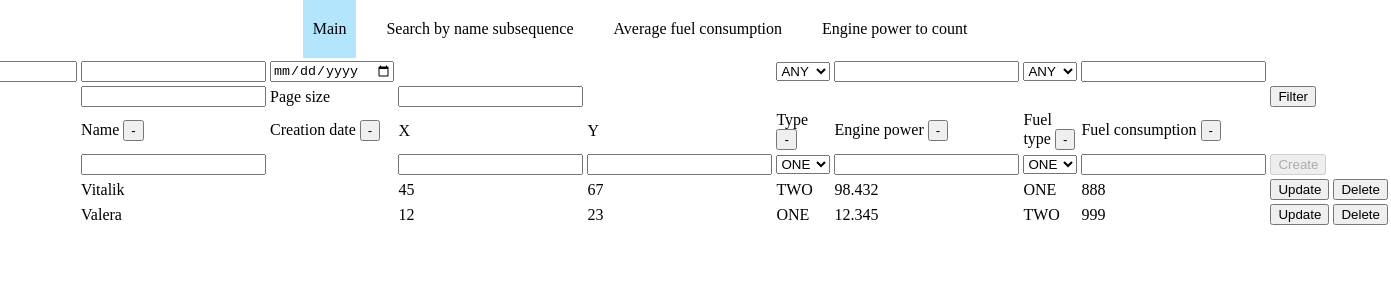
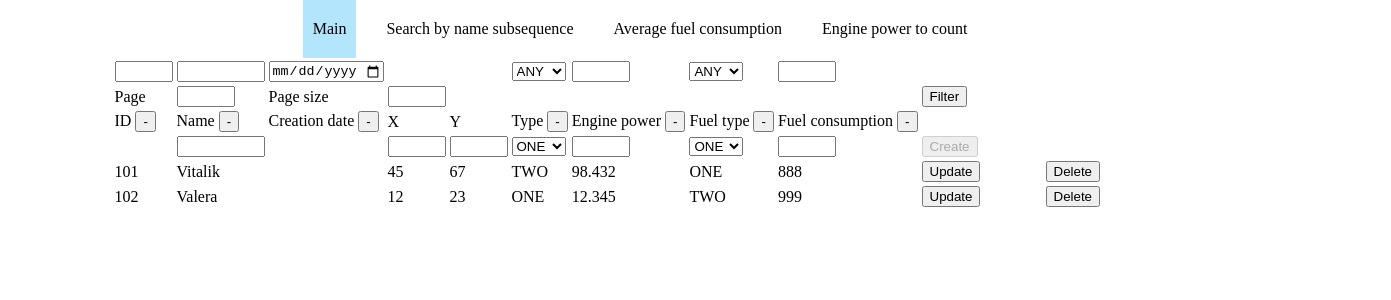
Before and after one commit to soaaa/lab1-front, a React (Create React App) app: page / in a window 1280 px wide. Shown: the top 300 px of the page, 1391 px wide, since content can reach past the window. Built offline with nearby package versions, Linux system fonts and the light colour scheme.

Commit message:
Set up table column widths

```diff
--- a/src/components/CreateItemRow.js
+++ b/src/components/CreateItemRow.js
@@ -62,6 +62,7 @@ class CreateItemRow extends React.Component {
     }
     return (
       <input
+        className={prop === "name" ? "text" : "number"}
         disabled={this.state.createButtonState === LOADING}
         onChange={callback.bind(null, prop)}
       />
--- a/src/components/HeadingsRow.js
+++ b/src/components/HeadingsRow.js
@@ -79,8 +79,12 @@ class HeadingsRow extends React.Component {
   }
 
   createInput(prop, defaultValue, type) {
+    const className = prop === "name" ? "text"
+      : type === "date" ? "date"
+      : "number";
     return (
       <input
+        className={className}
         defaultValue={defaultValue}
         type={type}
         onChange={this.onInput.bind(null, prop)}
@@ -131,6 +135,8 @@ class HeadingsRow extends React.Component {
         <td>{this.createInput("engine_power")}</td>
         <td>{this.createSelect(FUEL_TYPES, "fuel_type")}</td>
         <td>{this.createInput("fuel_consumption")}</td>
+        <td className="button-col"></td>
+        <td className="button-col"></td>
       </tr>
       <tr>
         <td>Page</td>
@@ -143,6 +149,7 @@ class HeadingsRow extends React.Component {
         <td></td>
         <td></td>
         <td>{this.createFilterButton()}</td>
+        <td></td>
       </tr>
       <tr>
         <td>ID {this.createOrderButton("id")}</td>
--- a/src/components/UpdateItemRow.js
+++ b/src/components/UpdateItemRow.js
@@ -59,6 +59,7 @@ class UpdateItemRow extends React.Component {
     }
     return (
       <input
+        className={prop === "name" ? "text" : "number"}
         defaultValue={defaultValue}
         disabled={this.state.okButtonState === LOADING}
         onChange={callback.bind(null, prop)}
--- a/src/index.css
+++ b/src/index.css
@@ -6,3 +6,17 @@ body {
   display: flex;
   justify-content: center;
 }
+
+input.number {
+  width: 50px;
+}
+input.text {
+  width: 80px;
+}
+input.date {
+  width: 110px;
+}
+
+td.button-col {
+  width: 120px;
+}
```
